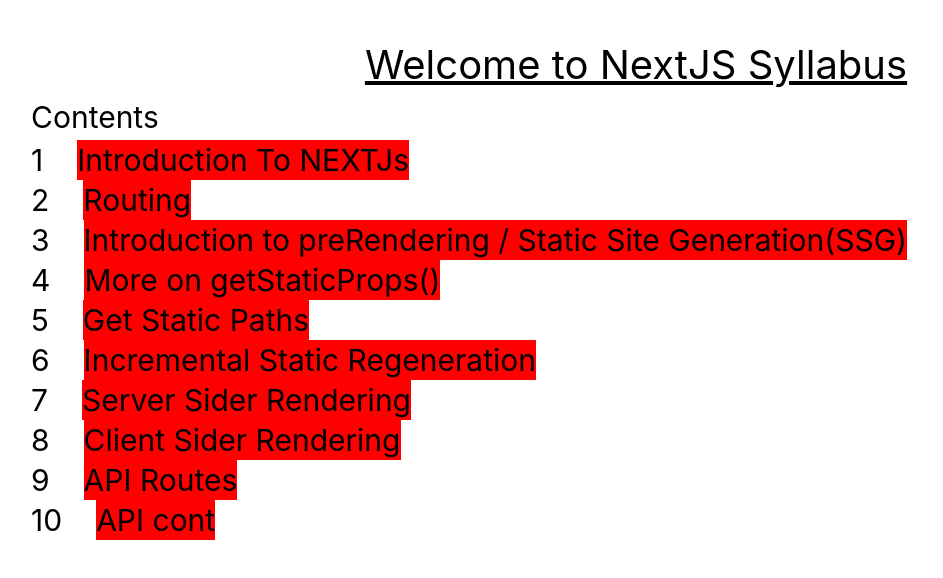
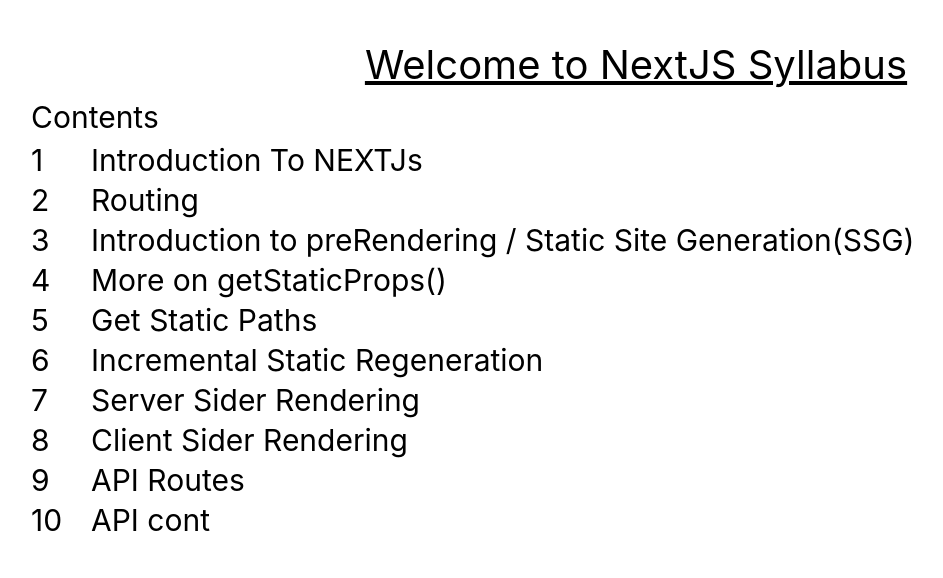
Before and after one commit to Sprof22/next-syllabus, a Next.js app: page / in a window 1280 px wide. Shown: the top 578 px of the page, without its empty margins (4-947 px from the left). Built offline with nearby package versions, Linux system fonts and the light colour scheme.

Commit message:
remove red background

```diff
--- a/src/pages/index.tsx
+++ b/src/pages/index.tsx
@@ -64,9 +64,9 @@
           {contents.map((item) => (
             <Link href={`contents/${item.id}`} key={item.id}>
               <Item>
-                <span >{item.id}</span>
+                <span style={{width: "40px"}}>{item.id}</span>
 
-                <span style={{ marginLeft: "14px", background: "red", justifyContent: "start" }}>{item.title}</span>
+                <span>{item.title}</span>
               </Item>
             </Link>
           ))}
```
